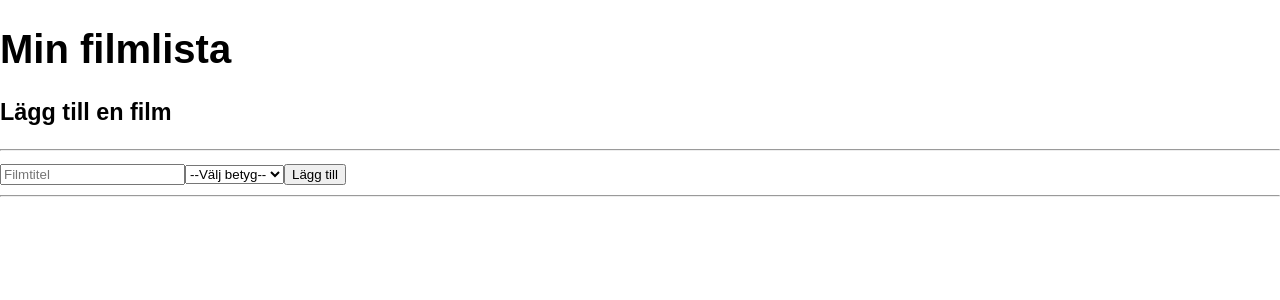
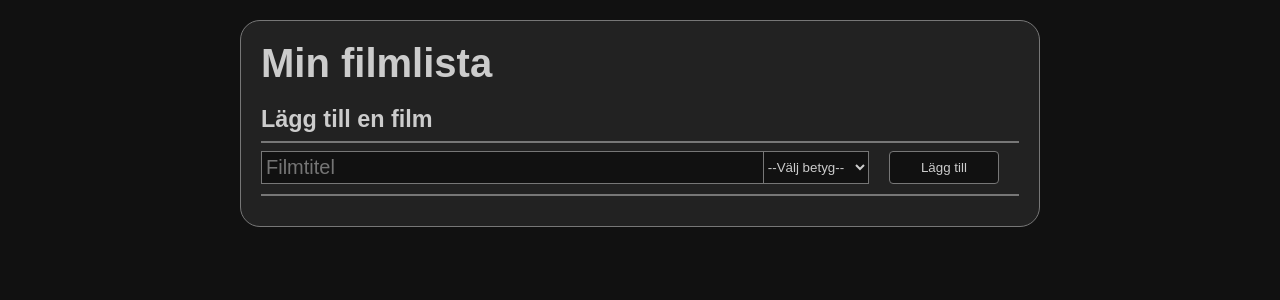
Before and after one commit to joesjo/react-movie-list, a React (Create React App) app: page / in a window 1280 px wide. Shown: the top 300 px of the page. Built offline with nearby package versions, Linux system fonts and the light colour scheme.

Commit message:
Some styling

```diff
--- a/src/components/Movie.js
+++ b/src/components/Movie.js
@@ -1,6 +1,6 @@
 function Movie(props) {
     return (
-        <div>{props.title} - {props.grade} -
+        <div className="movie">{props.title} - {props.grade} -
             <span onClick={() => props.remove(props.id)}>X</span>
         </div>
     )
--- a/src/components/MovieAppHeader.js
+++ b/src/components/MovieAppHeader.js
@@ -1,6 +1,6 @@
 function MovieAppHeader() {
     return (
-        <div>
+        <div className="header-div">
             <h1>Min filmlista</h1>
             <h3>Lägg till en film</h3>
             <hr />
--- a/src/components/MovieApplication.js
+++ b/src/components/MovieApplication.js
@@ -6,19 +6,9 @@ import {nanoid} from "nanoid"
 
 function MovieApplication() {
     const [movieList, setMovieList] = useState([])
-    const [error, setError] = useState("")
 
     const addMovie = (title, grade) => {
-        if(title === "") {
-            setError("Du måste ange en titel")
-            return
-        }
-        if(grade === "") {
-            setError("Du måste ange ett betyg")
-            return
-        }
         setMovieList(oldList => [...oldList, {id: nanoid(), title: title, grade: grade}])
-        setError("")
     }
 
     const removeMovie = (targetId) => {
@@ -26,9 +16,9 @@ function MovieApplication() {
     }
 
     return (
-        <div>
+        <div className="container">
             <MovieAppHeader />
-            <MovieForm addMovie={addMovie} errorMessage={error} />
+            <MovieForm addMovie={addMovie} />
             <MovieList movies={movieList} removeMovie={removeMovie} />
         </div>
     )
--- a/src/components/MovieForm.js
+++ b/src/components/MovieForm.js
@@ -3,25 +3,39 @@ import {useState} from "react"
 function MovieForm(props) {
     const [title, setTitle] = useState("")
     const [grade, setGrade] = useState("")
+    const [inputStyle, setInputStyle] = useState({})
+    const [selectStyle, setSelectStyle] = useState({})
+
+    const errorBorder = {border: "1px solid red"}
 
     const submit = (e) => {
         e.preventDefault()
+        if(title === "") {
+            setInputStyle(errorBorder)
+            return
+        }
+        setInputStyle({})
+        if(grade === "") {
+            setSelectStyle(errorBorder)
+            return
+        }
+        setSelectStyle({})
         props.addMovie(title, grade)
         setTitle("")
         setGrade("")
     }
 
     return (
-        <div>
+        <div className="form-div">
             <form>
-                <input type="text" name="title" placeholder="Filmtitel" value={title} onChange={e => setTitle(e.target.value)} />
-                <select value={grade} onChange={e => setGrade(e.target.value)}>
+                <input style={inputStyle} type="text" name="title" placeholder="Filmtitel" value={title} onChange={e => setTitle(e.target.value)} />
+                <select style={selectStyle} value={grade} onChange={e => setGrade(e.target.value)}>
                     <option value="">--Välj betyg--</option>
-                    <option value="1" >1</option>
-                    <option value="2" >2</option>
-                    <option value="3" >3</option>
-                    <option value="4" >4</option>
-                    <option value="5" >5</option>
+                    <option value="1" >⭐</option>
+                    <option value="2" >⭐⭐</option>
+                    <option value="3" >⭐⭐⭐</option>
+                    <option value="4" >⭐⭐⭐⭐</option>
+                    <option value="5" >⭐⭐⭐⭐⭐</option>
                 </select>
                 <button onClick={submit}>Lägg till</button>
             </form>
--- a/src/components/MovieList.js
+++ b/src/components/MovieList.js
@@ -2,7 +2,7 @@ import Movie from "./Movie"
 
 function MovieList (props) {
     return (
-        <div>
+        <div className="movieList">
             {props.movies.map(movie => (
                 <Movie
                     id={movie.id}
--- a/src/css/index.css
+++ b/src/css/index.css
@@ -1,12 +1,91 @@
 * {
     box-sizing: border-box;
+    color: var(--text-color)
 }
 
 :root {
+    --page-background: #111;
+    --border-color: #777;
+    --container-background: #222;
+    --text-color: #ccc;
+    --small-screen: 800px;
     font-size: 20px;
 }
 
 body {
     font-family: sans-serif;
     margin: 0;
+    background-color: var(--page-background);
 }
+
+.container {
+    background-color: var(--container-background);
+    max-width: var(--small-screen);
+    margin: auto;
+    margin-top: 1rem;
+    padding: 1rem;
+    border: 1px solid var(--border-color);
+    border-radius: 1rem;
+}
+
+hr {
+    border: 1px solid var(--border-color);
+}
+
+.header-div {
+    display: flex;
+    flex-direction: column;
+}
+
+.header-div h1 {
+    margin: 0;
+    margin-bottom: 1rem;
+}
+
+.header-div h3 {
+    margin: 0;
+    margin-bottom: 0.4rem;
+}
+
+.header-div hr {
+    margin: 0;
+    margin-bottom: 0.4rem;
+}
+
+.form-div form {
+    display: flex;
+}
+
+.form-div input {
+    width: 100%;
+    font-size: 1rem;
+    background-color: var(--page-background);
+    border: 1px solid var(--border-color);
+    padding: 4px;
+}
+
+.form-div select {
+    background-color: var(--page-background);
+    border-left: none;
+}
+
+.form-div button {
+    width: 8rem;
+    margin-left: 1rem;
+    margin-right: 1rem;
+    background-color: var(--page-background);
+    border: 1px solid var(--border-color);
+    border-radius: 4px;
+}
+
+.form-div span {
+    margin-top: 1rem;
+}
+
+@media screen and (max-width: 800px) {
+    .container {
+        border-radius: 0;
+        border-left: none;
+        border-right: none;
+    }
+}
```
